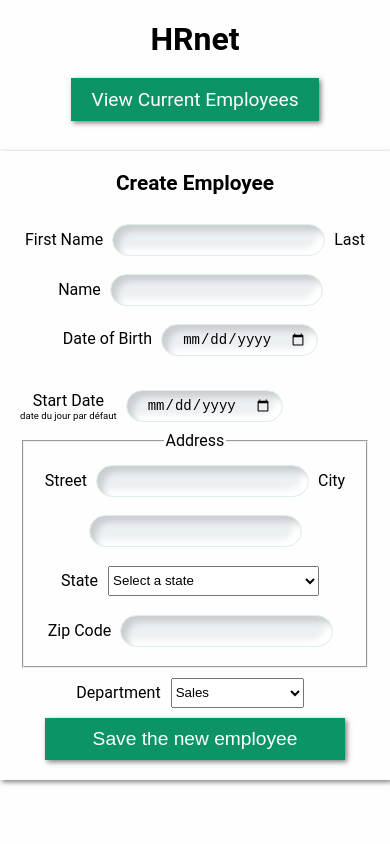
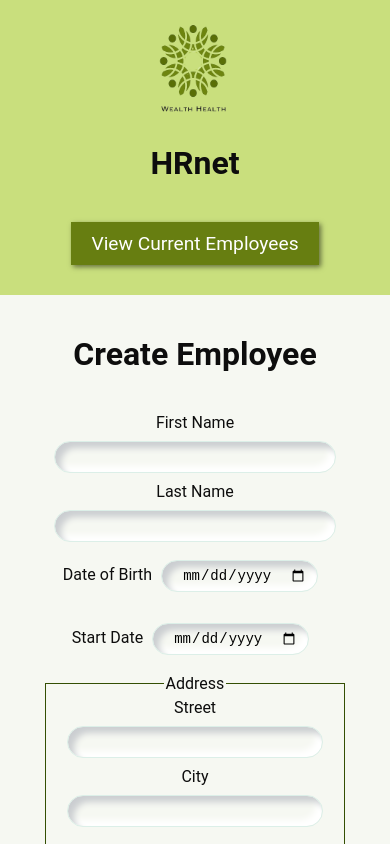
Before and after one commit to PalaciosCaroline/projet14_react, a React (Create React App) app: page /newemployee in a window 390 px wide. Shown: the top 844 px of the page. Built offline with nearby package versions, Linux system fonts and the light colour scheme.

Commit message:
Travail du rendu

```diff
--- a/src/App.js
+++ b/src/App.js
@@ -1,7 +1,7 @@
 
 import './App.css';
 import React from 'react'
-import ChoiceService from './pages/ChoiceServices'
+import Home from './pages/Home'
 import NewEmployee from './pages/NewEmployee';
 import { BrowserRouter,Routes, Route} from "react-router-dom";
 import ListEmployees from './pages/ListEmployees';
@@ -13,13 +13,13 @@ export default function App() {
 
 return(
     <BrowserRouter>
-      <main className='main_app'>
+      <div className='box_app'>
         <Routes>
-          <Route index path="/" element={<ChoiceService />} />
+          <Route index path="/" element={<Home />} />
           <Route path="/newemployee" element={<NewEmployee />} />
           <Route path="/listemployees" element={<ListEmployees />} />
         </Routes>
-      </main>
+      </div>
     </BrowserRouter>
   )
 }
--- a/src/components/FormNewEmployee.jsx
+++ b/src/components/FormNewEmployee.jsx
@@ -1,4 +1,5 @@
-import React from 'react'
+import React, {useState} from 'react';
+import ConfirmationModal from '../components/ConfirmationModal';
 import FieldsetAdress from './FieldsetAdress'
 import SelectDepartement from './SelectDepartement'
 import { setFirstNameEntree, setLastNameEntree, setDateOfBirthEntree} from '../store/newEmployeeEntreeSlice';
@@ -6,9 +7,10 @@ import { useDispatch, useSelector } from 'react-redux';
 import { fetchEmployees, saveEmployee } from "../store/employeeSlice";
 import { VideInput} from './../store/newEmployeeEntreeSlice'
 import StartDate from './StartDate';
-import {isDateValid, calculateAge, formatDate} from './../utils/controlDate'
+import {isDateValid, formatDate} from './../utils/controlDate'
 
-export default function FormNewEmployee({setIsModalOpen}) {
+export default function FormNewEmployee() {
+  const [isModalOpen, setIsModalOpen] = useState(false);
   const dispatch = useDispatch();
   const dateOfBirthEntree = useSelector((state) => state.employees.dateOfBirthEntree);
   const firstName = useSelector((state) => state.newEmployeeEntree.firstNameEntree);
@@ -16,6 +18,7 @@ export default function FormNewEmployee({setIsModalOpen}) {
   const startDate = useSelector((state) => state.newEmployeeEntree.startDateEntree);
   const departement = useSelector((state) => state.newEmployeeEntree.departementEntree);
   const dateOfBirth = useSelector((state) => state.newEmployeeEntree.dateOfBirthEntree);
+  const errorDateOfBirthEntree = useSelector((state) => state.newEmployeeEntree.errorDateOfBirthEntree);
   const street = useSelector((state) => state.newEmployeeEntree.streetEntree);
   const city = useSelector((state) => state.newEmployeeEntree.cityEntree);
   const state = useSelector((state) => state.newEmployeeEntree.stateEntree);
@@ -27,7 +30,7 @@ export default function FormNewEmployee({setIsModalOpen}) {
     dispatch(saveEmployee(newEmployee))
       .then(() => dispatch(fetchEmployees()))
       .then(() => {
-        VideInput()
+        VideInput();
         setIsModalOpen(true);
       });
   };
@@ -47,7 +50,7 @@ export default function FormNewEmployee({setIsModalOpen}) {
   console.log(dateOfBirthEntree)
 
   return (
-
+    <div className='box_formEntree'>
     <form action="#" id="create-employee" onSubmit={handleFormSubmit}>
 
         <div className='boxName'>
@@ -67,7 +70,7 @@ export default function FormNewEmployee({setIsModalOpen}) {
             // value={dateOfBirth}
             onChange={handleDateOfBirthChange}
           />
-          <p>{calculateAge(dateOfBirthEntree)}</p>
+          {errorDateOfBirthEntree ?? <p className='errorEntree'>{errorDateOfBirthEntree}</p>}
         </div>
 
         <StartDate/>
@@ -77,5 +80,7 @@ export default function FormNewEmployee({setIsModalOpen}) {
        <SelectDepartement/>
        <button className='btnFormSave' type="submit">Save the new employee</button>
     </form>
+    {isModalOpen && (<ConfirmationModal setIsModalOpen={setIsModalOpen} isModalOpen={isModalOpen} />)}
+    </div>
   )
 }
--- a/src/components/StartDate.jsx
+++ b/src/components/StartDate.jsx
@@ -4,7 +4,7 @@ import {setStartDateEntree} from './../store/newEmployeeEntreeSlice'
 import { formatDate } from '../utils/controlDate';
 
 export default function StartDate() {
-    // const [errorDateBirth, setErrorDateBirth] = useState
+    // const [errorStartDate, setErrorStartDate] = useState()
     const dispatch = useDispatch();
 
     function handleStartDateChange(event) {
@@ -13,11 +13,8 @@ export default function StartDate() {
     }
 
   return (
-    <div className='box_startDate'>
-        <div className='box_labelStartDate'>
+    <div className='form-group'>
         <label htmlFor="start-date">Start Date</label>
-        <p className='p_startDate'>date du jour par défaut</p>
-        </div>
         <input id="start-date" type="date" onChange={handleStartDateChange} />
     </div>
   )
--- a/src/components/Table.jsx
+++ b/src/components/Table.jsx
@@ -78,8 +78,6 @@ export default function Table({ data, columns }) {
       });
     }
 
-
-
     return (
       <tbody>
         {sortedData.map((item, index) => (
--- a/src/components/TableEmployees.jsx
+++ b/src/components/TableEmployees.jsx
@@ -16,7 +16,7 @@ export default function EmployeeTable({employees}) {
   ];
 
   return (
-    <div>
+    <div className='box_table'>
       <Table data={employees} columns={columns} />
     </div>
   );
--- a/src/index.css
+++ b/src/index.css
@@ -19,6 +19,7 @@ code {
 
 body {
   margin: 0;
+  color: #0d0d0d;
   padding: 0;
   height:100vh;
   box-sizing: border-box;
@@ -39,11 +40,13 @@ ul, li{
 a{
   text-decoration: none;
 }
-.main_app{
+
+.box_app{
   display: flex;
+  text-align: center;
 }
 @media (max-width: 500px) {
-  .main_app{
+  .box_app{
     flex-direction: column;
   }
 }
@@ -53,16 +56,25 @@ main {
   margin : 0 auto;
 }
 
+.main_newEmployee{
+  display: flex;
+}
+
 
 h1, h2{
   font-size:3rem;
-  color: black;
+  color: #0d0d0d;
 }
 
 @media (max-width: 1200px) {
     h1, h2{
     font-size: 2rem;
     }
+}
+
+.errorEntree{
+  color: red;
+  font-size: 0.8rem;
 }
 
 a{
@@ -74,23 +86,108 @@ a{
   padding: 10px 20px;
   margin: 50px;
   color: #fff;
-  background-color: rgb(12, 147, 102);
+  background-color: #677e11;
   box-shadow: 2px 2px 5px rgba(0,0,0,0.5);
 }
 
+.box_home{
+  min-height: 100vh;
+  background-color: #eff2e9;
+}
+
+.main_newEmployee {
+  min-height: 100vh;
+  min-width: 100%;
+}
+
+@media (max-width: 900px) {
+  .main_newEmployee {
+    flex-direction: column;
+  }
+
+}
+
+.main_newEmployee header{
+  background-color: #b1c46c;
+  background-color: #eff2e9;
+  background-color: #c9df7d;
+  width: 400px;
+}
+
+@media (max-width: 1000px) {
+  img{
+    margin:20px auto 0;
+    width: 300px;
+    height: 300px;
+  }
+
+  .main_newEmployee header{
+    width: 400px;
+  }
+  /* .boxName, .address{
+    display: flex;
+    flex-direction: column;
+  } */
+}
+@media (max-width: 900px) {
+  img{
+    margin:20px auto 0;
+    width: 100px;
+    height: 100px;
+  }
+  .main_newEmployee{
+    flex-direction: column;
+  }
+
+  .main_newEmployee header{
+    width: 100%;
+  }
+}
+
+@media (max-width: 650px), (min-width: 900px) and (max-width: 1000px){
+  .boxName, .address{
+    display: flex;
+    flex-direction: column;
+  }
+}
+
+.box_formEntree{
+  position: relative;
+}
+
+.box_formEntree input{
+  margin-top: 10px;
+  margin-bottom: 10px;
+}
+
+.address{
+  margin:10px auto;
+}
+
+fieldset, select {
+  border: 1px solid #b1c46c;
+  border: 1px solid #344f04;
+}
+
 .confirmationModal{
-  width: 600px;
-  /* border: 3px solid  rgb(12, 147, 102); */
-  background-color:   rgb(151,218,133);
+  width: 100%;
+  height: 100%;
+  background-color:  #c4da78 ;
   display: flex;
   flex-direction: column;
   box-shadow: 2px 2px 5px rgba(0,0,0,0.5);
   padding: 20px 20px 20px 20px;
+  position: absolute;
+  top:0;
+  bottom:0;
+  left:0;
+  right: 0;
+
 }
 
 .btn_closeModal{
   align-self: flex-end;
-  background-color:  rgb(12, 147, 102);
+  background-color: #344f04;
   border: none;
   color: #fff;
   border-radius: 50px;
@@ -108,9 +205,9 @@ a{
   font-size: 1.2rem;
   }
 
-  .confirmationModal{
+  /* .confirmationModal{
     width: 400px;
-  }
+  } */
 }
 
 @media (max-width: 550px) {
@@ -118,35 +215,37 @@ a{
   font-size: 1.2rem;
   }
 
-  .confirmationModal{
+  /* .confirmationModal{
     width: 90%;
-  }
+  } */
 }
-/*
-form{
-  background: #ecf0f3;
-} */
 
 .containerNewEmployee{
-  box-shadow: 2px 2px 5px rgba(0,0,0,0.5);
   display: flex;
   flex-direction: column;
-  /* background: #f9fbfd; */
+  align-items: center;
+  width: 100%;
+  background-color: #f6f8f2;
+}
+.containerNewEmployee select{
+  background-color: #f6f8f2;
+  text-align: center;
 }
 
-/* .main_newEmployee{
-  background-color: rgb(164, 247, 219);
-} */
+.containerNewEmployee input{
+  background-color: #f6f8f2;
+}
 
 
 .titleNewEmployee{
   margin-top: 20px;
-  margin-bottom: 0;
+  margin-bottom: 20px;
 }
 
 .linkNewEmployee{
   margin-top: 20px;
   margin-bottom: 30px;
+
 }
 
 form{
@@ -167,16 +266,21 @@ select{
   padding: 10px 20px;
   color: #fff;
   background-color: rgb(12, 147, 102);
+  background-color: #677e11;
   box-shadow: 2px 2px 5px rgba(0,0,0,0.5);
   border: none;
   font-size: 1.2rem;
+  margin: 30px auto;
 }
-
+.box_table{
+  width: 90%;
+  margin: 20px auto;
+}
 table {
   border-collapse: collapse;
   width: 100%;
   font-size: 14px;
-  margin: 30px auto;
+  /* margin: 30px auto; */
 }
 
 /* Style pour l'en-tête */
@@ -190,6 +294,8 @@ th {
   text-align: left;
   border-bottom: 1px solid #1b1818;
   background-color: #97da85;
+  background-color: hsl(73, 76%, 28%);
+  background-color: #b1c46c;
 }
 
 /* Style pour les cellules du corps */
@@ -212,7 +318,7 @@ td {
 
 /* Style pour la première ligne */
 tbody tr:first-child td {
-  border-top: 1px solid #090808;
+  border-top: 1px solid #171313;
 }
 
 /* Style pour la dernière ligne */
@@ -222,11 +328,11 @@ tbody tr:last-child td {
 
 /* Style pour les lignes impaires */
 tr:nth-child(even) {
-  background-color: #faf0f0;
+  background-color: #f6f9eb;
 }
 
 tr:nth-child(odd) {
-  background-color: #ddf7d6;
+  background-color: #edf1e1;
 }
 
 input::placeholder {
@@ -250,17 +356,13 @@ input{
 }
 
 .title_newEmployee{
-  font-size: 1.3rem;
-  padding-top:20px;
-  padding-bottom:20px;
+  font-size: 2rem;
+  padding-top:40px;
+  padding-bottom:40px;
   margin-top:0;
   margin-bottom:0;
 }
 
-.box_startDate{
-  display: flex;
-  justify-items: center;
-}
 .box_labelStartDate{
   display: flex;
   flex-direction: column;
@@ -278,8 +380,10 @@ input{
 }
 table button{
   background-color: #97da85;
+  background-color: #b1c46c;
   border: none;
 }
 .selectedBtnSort{
   background: green;
+  background: #344f04;
 }
--- a/src/pages/NewEmployee.jsx
+++ b/src/pages/NewEmployee.jsx
@@ -1,13 +1,14 @@
 import React, {useState, useEffect} from 'react'
 import { useDispatch, useSelector } from "react-redux";
 import FormNewEmployee from '../components/FormNewEmployee'
-import ConfirmationModal from '../components/ConfirmationModal';
+// import ConfirmationModal from '../components/ConfirmationModal';
 import { NavLink } from 'react-router-dom'
 import { fetchEmployees} from "../store/employeeSlice";
+import logoHRnet from './../assets/logoHRnet_bg.png'
 // import { VideInput} from './../store/newEmployeeEntreeSlice'
 
 export default function NewEmployee() {
-  const [isModalOpen, setIsModalOpen] = useState(false);
+  // const [isModalOpen, setIsModalOpen] = useState(false);
   const statusEmployees = useSelector((state) => state.employees.status);
   const errorEmployees = useSelector((state) => state.employees.error);
 
@@ -58,18 +59,19 @@ export default function NewEmployee() {
 
   return (
     <main className='main_newEmployee'>
-       <div >
+       <header >
+        <img src={logoHRnet} alt="" />
           <h1 className="titleNewEmployee">HRnet</h1>
           <NavLink to="/listemployees" className="linkNewEmployee linkListEmployee">View Current Employees</NavLink>
 
+      </header>
+      <div className="containerNewEmployee">
+            <h2 className='title_newEmployee'>Create Employee</h2>
+            {/* {!isModalOpen &&
+        (<FormNewEmployee setIsModalOpen={setIsModalOpen}/>) } */}
+        <FormNewEmployee />
+      {/* {isModalOpen && (<ConfirmationModal setIsModalOpen={setIsModalOpen} isModalOpen={isModalOpen} />)} */}
       </div>
-      {!isModalOpen &&
-        (<div className="containerNewEmployee">
-            <h2 className='title_newEmployee'>Create Employee</h2>
-            <FormNewEmployee setIsModalOpen={setIsModalOpen}/>
-        </div>)
-      }
-      {isModalOpen && (<ConfirmationModal setIsModalOpen={setIsModalOpen} isModalOpen={isModalOpen} />)}
     </main>
   )
 }
--- a/src/store/newEmployeeEntreeSlice.js
+++ b/src/store/newEmployeeEntreeSlice.js
@@ -1,12 +1,13 @@
 import { createSlice } from '@reduxjs/toolkit';
-import { formatDate } from '../utils/controlDate';
+// import { formatDate } from '../utils/controlDate';
 
 const initialState = {
   firstNameEntree: '',
   errorFirstNameEntree : '',
   lastNameEntree: '',
   errorLastNameEntree: '',
-  startDateEntree: formatDate(new Date()),
+  // startDateEntree: formatDate(new Date()),
+  startDateEntree: '',
   errorStartDateEntree: '',
   departementEntree: '',
   errordepartementEntree: '',
```
Also changed, not shown: src/components/ConfirmationModal.jsx (+5 -9 lines), src/pages/Home.jsx (renamed from src/pages/ChoiceServices.jsx, +4 -3 lines), src/assets/logoHRnet.jpg (added), src/assets/logoHRnet_bg.png (added).
